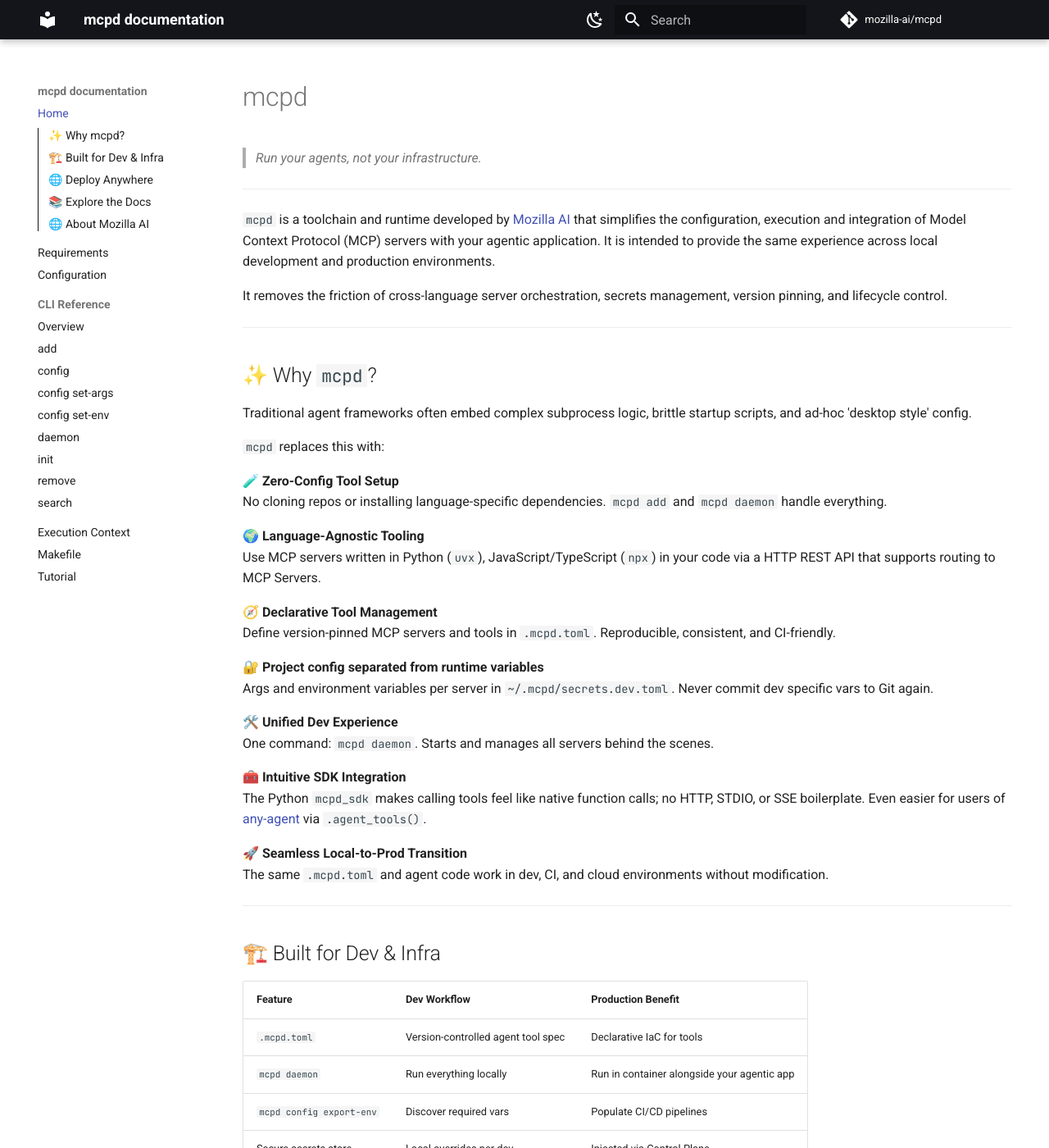
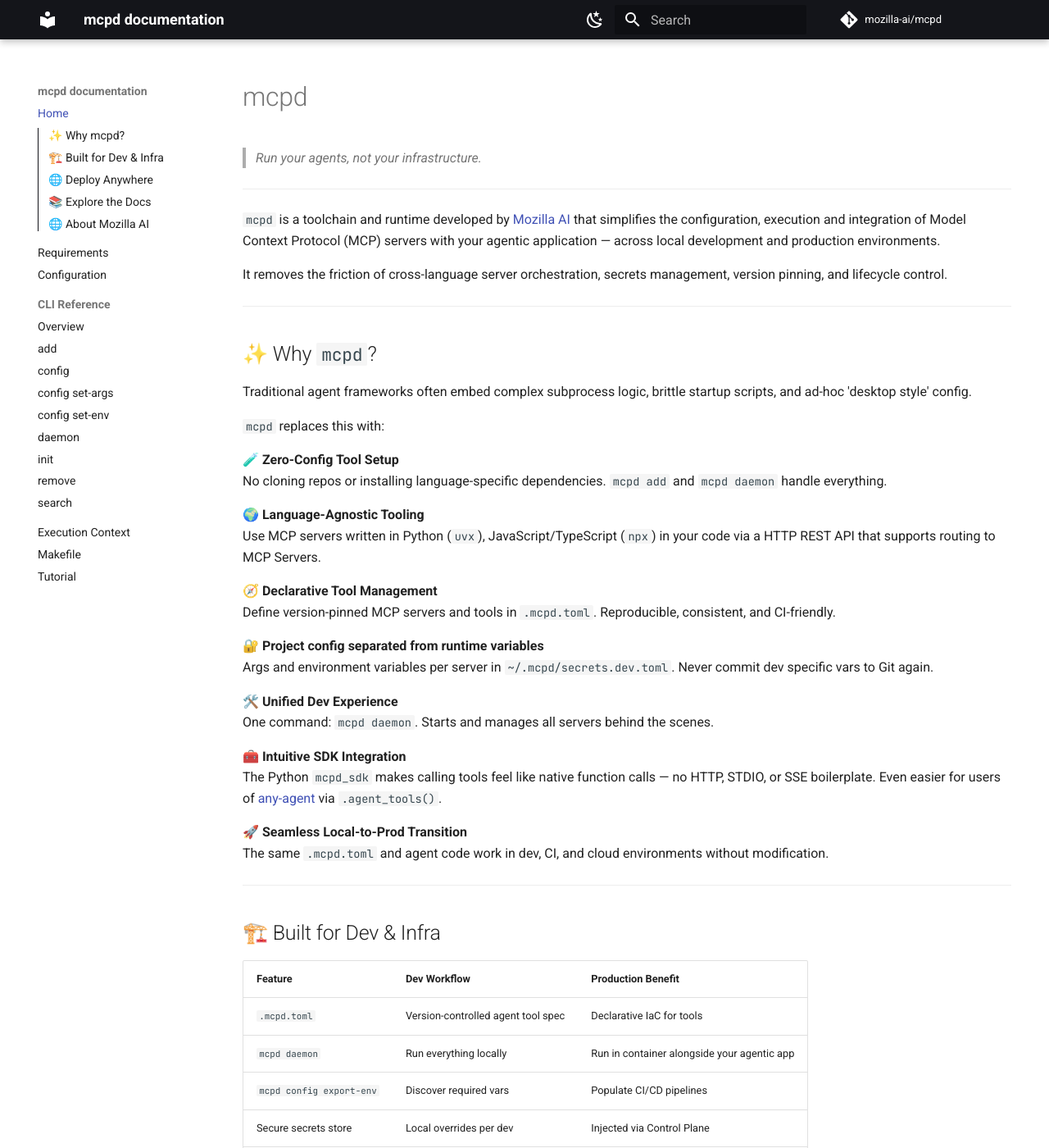
Before and after one commit to mozilla-ai/mcpd, an MkDocs documentation site: the page built from docs/index.md, in a window 1280 px wide and 1400 px high. Shown: the whole window at 82% size. Built offline with MkDocs 1.6.1 and Material for MkDocs 9.7.7, drawn with Linux system fonts in a browser that asks for light colours; comment, search, counter and statistics services are not loaded.

```diff
--- a/docs/index.md
+++ b/docs/index.md
@@ -4,9 +4,7 @@
 
 ---
 
-`mcpd` is a toolchain and runtime developed by [Mozilla AI](https://mozilla.ai) that simplifies the configuration,
-execution and integration of Model Context Protocol (MCP) servers with your agentic application.
-It is intended to provide the same experience across local development and production environments.
+`mcpd` is a toolchain and runtime developed by [Mozilla AI](https://mozilla.ai) that simplifies the configuration, execution and integration of Model Context Protocol (MCP) servers with your agentic application — across local development and production environments.
 
 It removes the friction of cross-language server orchestration, secrets management, version pinning, and lifecycle control.
 
@@ -34,7 +32,7 @@ Traditional agent frameworks often embed complex subprocess logic, brittle start
   One command: `mcpd daemon`. Starts and manages all servers behind the scenes.
 
 🧰 **Intuitive SDK Integration**
-  The Python `mcpd_sdk` makes calling tools feel like native function calls; no HTTP, STDIO, or SSE boilerplate.
+  The Python `mcpd_sdk` makes calling tools feel like native function calls — no HTTP, STDIO, or SSE boilerplate.
   Even easier for users of [any-agent](https://github.com/mozilla-ai/any-agent) via `.agent_tools()`.
 
 🚀 **Seamless Local-to-Prod Transition**
```
Also changed, not shown: README.md (+1 -3 lines), docs/execution-context.md (+1 -1 lines), docs/requirements.md (+3 -3 lines), 2 other files.
